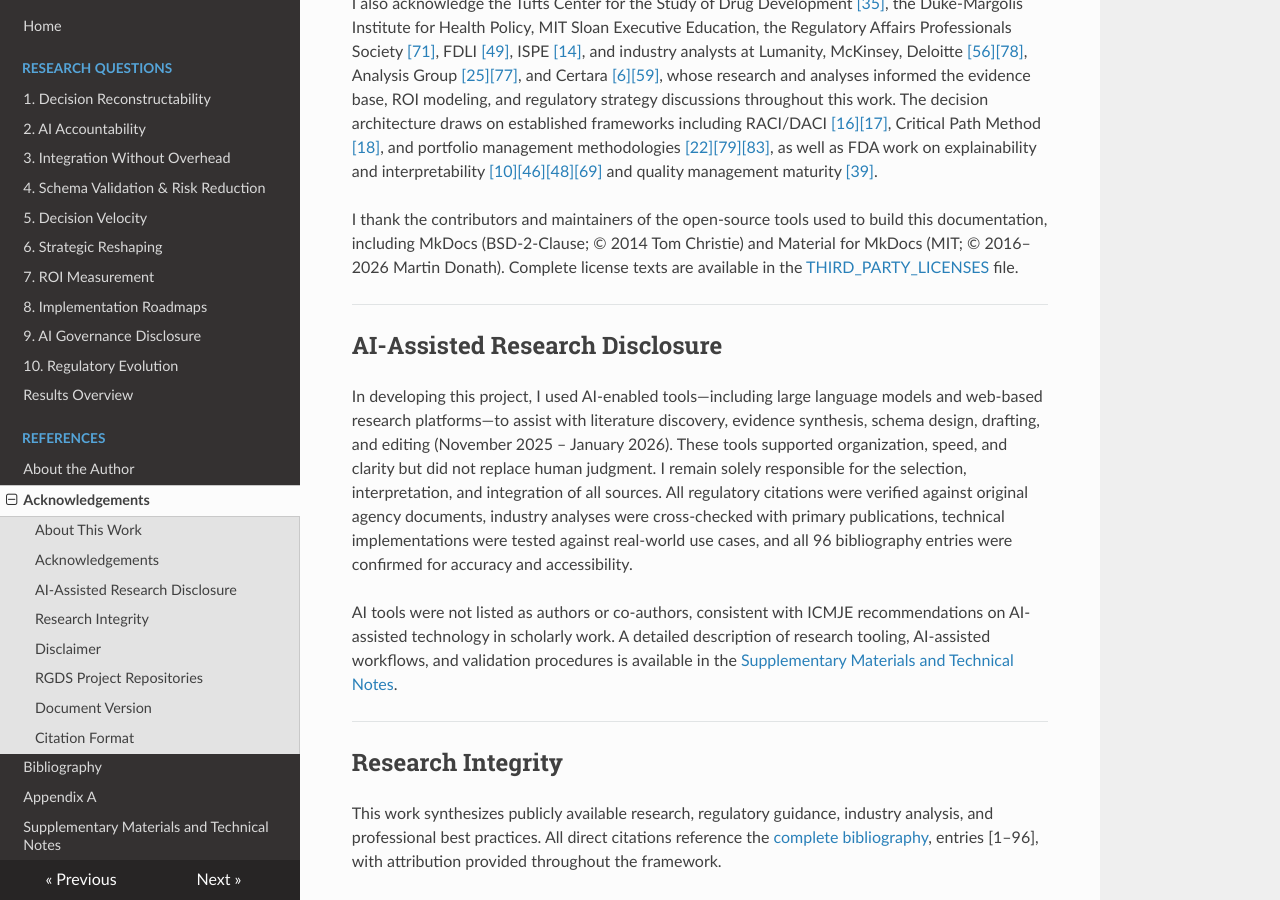
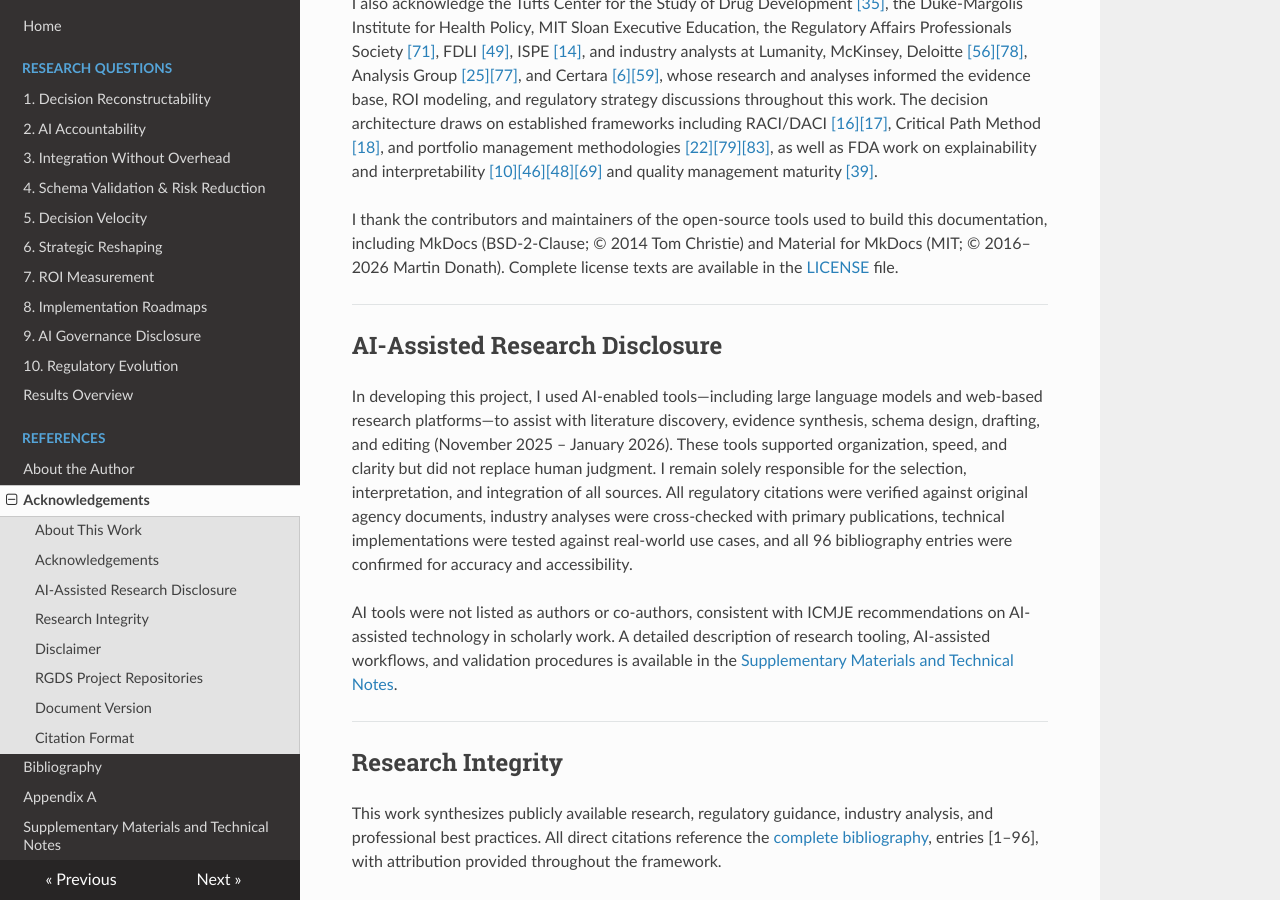
Before and after one commit to mj3b/rgds-independent-study, an MkDocs documentation site: the page built from docs/references/acknowledgements.md, in a window 1280 px wide and 900 px high, scrolled down 858 px. Built offline with MkDocs 1.6.1, drawn with Linux system fonts in a browser that asks for light colours; nearby versions of some CDN libraries.

Commit message:
Update acknowledgements.md

```diff
--- a/docs/references/acknowledgements.md
+++ b/docs/references/acknowledgements.md
@@ -18,7 +18,7 @@ The U.S. Food and Drug Administration's January 2025 draft guidance on artificia
 
 I also acknowledge the Tufts Center for the Study of Drug Development [\[35\]](bibliography.md#cite35), the Duke-Margolis Institute for Health Policy, MIT Sloan Executive Education, the Regulatory Affairs Professionals Society [\[71\]](bibliography.md#cite71), FDLI [\[49\]](bibliography.md#cite49), ISPE [\[14\]](bibliography.md#cite14), and industry analysts at Lumanity, McKinsey, Deloitte [\[56\]](bibliography.md#cite56)[\[78\]](bibliography.md#cite78), Analysis Group [\[25\]](bibliography.md#cite25)[\[77\]](bibliography.md#cite77), and Certara [\[6\]](bibliography.md#cite6)[\[59\]](bibliography.md#cite59), whose research and analyses informed the evidence base, ROI modeling, and regulatory strategy discussions throughout this work. The decision architecture draws on established frameworks including RACI/DACI [\[16\]](bibliography.md#cite16)[\[17\]](bibliography.md#cite17), Critical Path Method [\[18\]](bibliography.md#cite18), and portfolio management methodologies [\[22\]](bibliography.md#cite22)[\[79\]](bibliography.md#cite79)[\[83\]](bibliography.md#cite83), as well as FDA work on explainability and interpretability [\[10\]](bibliography.md#cite10)[\[46\]](bibliography.md#cite46)[\[48\]](bibliography.md#cite48)[\[69\]](bibliography.md#cite69) and quality management maturity [\[39\]](bibliography.md#cite39).
 
-I thank the contributors and maintainers of the open-source tools used to build this documentation, including MkDocs (BSD-2-Clause; © 2014 Tom Christie) and Material for MkDocs (MIT; © 2016–2026 Martin Donath). Complete license texts are available in the [THIRD_PARTY_LICENSES](https://github.com/mj3b/rgds-reference/blob/main/THIRD_PARTY_LICENSES) file.
+I thank the contributors and maintainers of the open-source tools used to build this documentation, including MkDocs (BSD-2-Clause; © 2014 Tom Christie) and Material for MkDocs (MIT; © 2016–2026 Martin Donath). Complete license texts are available in the [LICENSE](https://github.com/mj3b/rgds-independent-study/blob/main/LICENSE) file.
 
 ---
 
```
